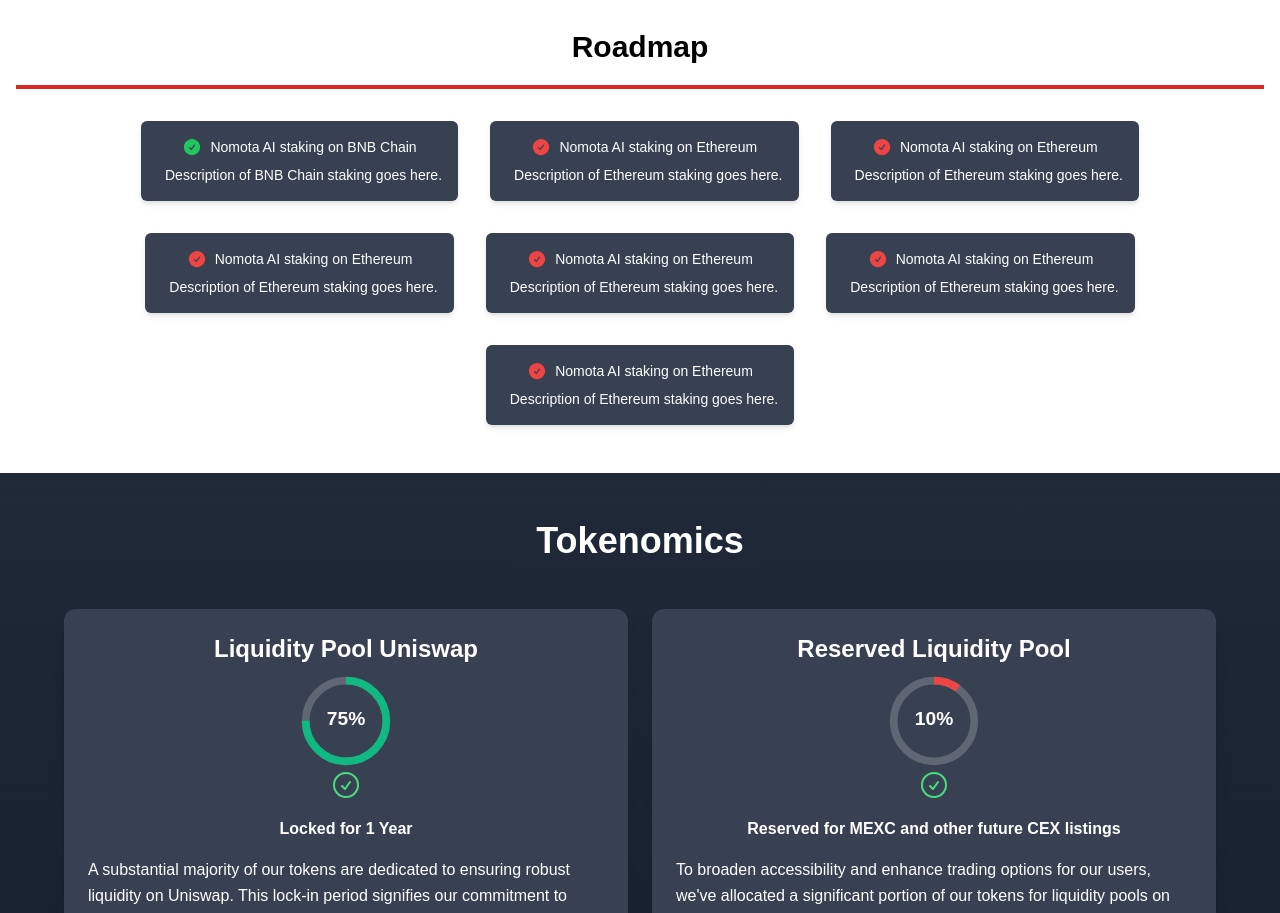
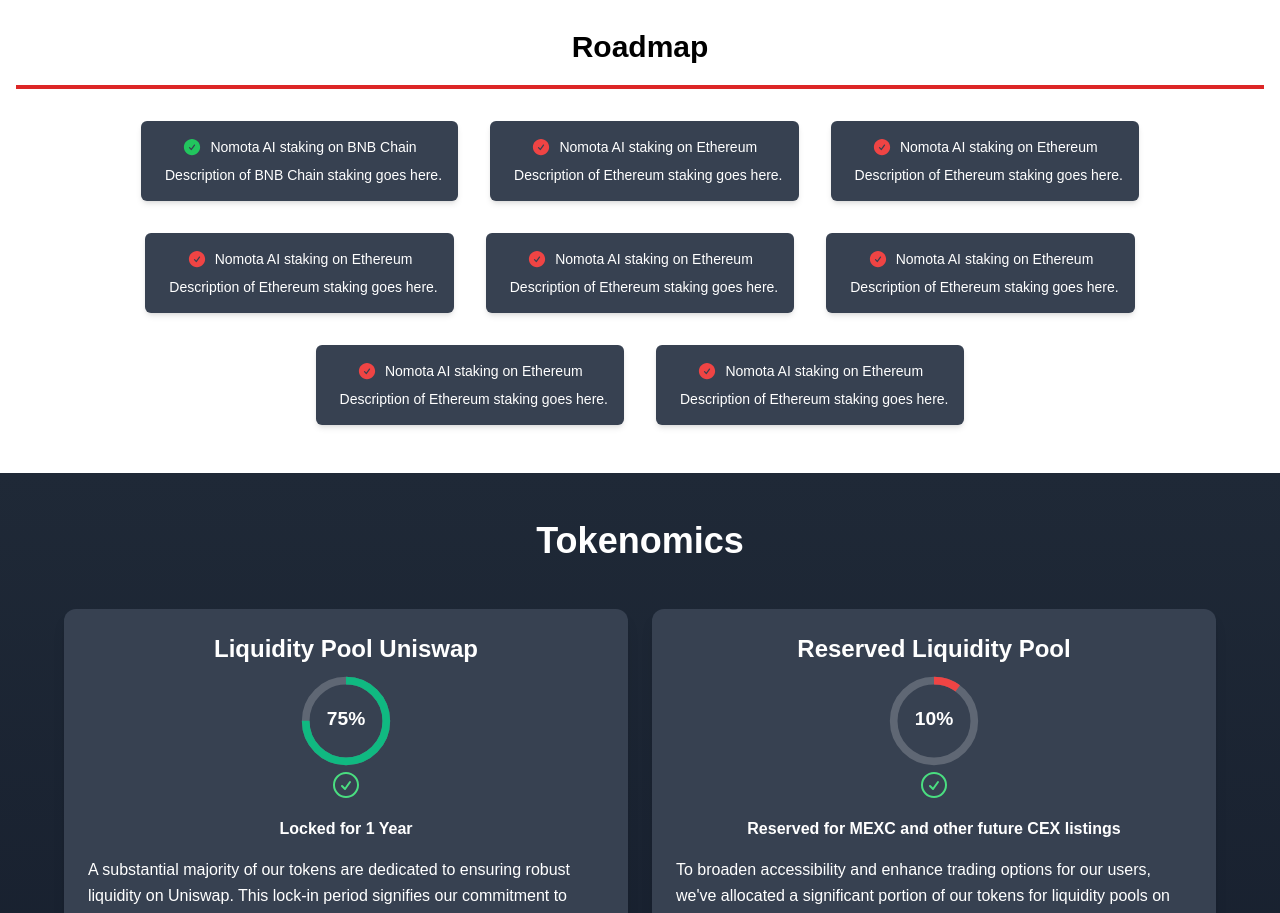
Before and after one commit to MohanVarma1965/NomotaAI, a React (Create React App) app: page / in a window 1280 px wide. Shown: the part 2360-3273 px from the top of the page. Built offline with nearby package versions, Linux system fonts and the light colour scheme.

Commit message:
road map changes

```diff
--- a/src/components/Main/Roadmap/index.tsx
+++ b/src/components/Main/Roadmap/index.tsx
@@ -1,5 +1,54 @@
 import React from 'react';
 import { CheckCircleIcon } from '@heroicons/react/24/solid';
+
+interface Milestone {
+  title: string;
+  description: string;
+  iconColor: string;
+}
+
+const milestones: Milestone[] = [
+  {
+    title: 'Nomota AI staking on BNB Chain',
+    description: 'Description of BNB Chain staking goes here.',
+    iconColor: 'text-green-500',
+  },
+  {
+    title: 'Nomota AI staking on Ethereum',
+    description: 'Description of Ethereum staking goes here.',
+    iconColor: 'text-red-500',
+  },
+  {
+    title: 'Nomota AI staking on Ethereum',
+    description: 'Description of Ethereum staking goes here.',
+    iconColor: 'text-red-500',
+  },
+  {
+    title: 'Nomota AI staking on Ethereum',
+    description: 'Description of Ethereum staking goes here.',
+    iconColor: 'text-red-500',
+  },
+  {
+    title: 'Nomota AI staking on Ethereum',
+    description: 'Description of Ethereum staking goes here.',
+    iconColor: 'text-red-500',
+  },
+  {
+    title: 'Nomota AI staking on Ethereum',
+    description: 'Description of Ethereum staking goes here.',
+    iconColor: 'text-red-500',
+  },
+  {
+    title: 'Nomota AI staking on Ethereum',
+    description: 'Description of Ethereum staking goes here.',
+    iconColor: 'text-red-500',
+  },
+  {
+    title: 'Nomota AI staking on Ethereum',
+    description: 'Description of Ethereum staking goes here.',
+    iconColor: 'text-red-500',
+  },
+];
 
 const Roadmap: React.FC = () => {
   return (
@@ -11,56 +60,18 @@
         <div className="h-1 bg-red-600 w-full my-5" />
       </div>
       <div className="flex flex-col md:flex-row md:flex-wrap justify-center md:items-center gap-8 max-w-6xl mx-auto">
-        <div className="flex flex-col items-center text-sm bg-gray-700 p-4 rounded-md shadow-md space-x-2">
-          <div className="flex items-center space-x-2">
-            <CheckCircleIcon className="h-5 w-5 text-green-500" />
-            <span>Nomota AI staking on BNB Chain</span>
+        {milestones.map((milestone, index) => (
+          <div
+            key={index}
+            className="flex flex-col items-center text-sm bg-gray-700 p-4 rounded-md shadow-md space-x-2"
+          >
+            <div className="flex items-center space-x-2">
+              <CheckCircleIcon className={`h-5 w-5 ${milestone.iconColor}`} />
+              <span>{milestone.title}</span>
+            </div>
+            <p className="mt-2">{milestone.description}</p>
           </div>
-          <p className="mt-2">Description of BNB Chain staking goes here.</p>
-        </div>
-
-        <div className="flex flex-col items-center text-sm bg-gray-700 p-4 rounded-md shadow-md space-x-2">
-          <div className="flex items-center space-x-2">
-            <CheckCircleIcon className="h-5 w-5 text-red-500" />
-            <span>Nomota AI staking on Ethereum</span>
-          </div>
-          <p className="mt-2">Description of Ethereum staking goes here.</p>
-        </div>
-        <div className="flex flex-col items-center text-sm bg-gray-700 p-4 rounded-md shadow-md space-x-2">
-          <div className="flex items-center space-x-2">
-            <CheckCircleIcon className="h-5 w-5 text-red-500" />
-            <span>Nomota AI staking on Ethereum</span>
-          </div>
-          <p className="mt-2">Description of Ethereum staking goes here.</p>
-        </div>
-        <div className="flex flex-col items-center text-sm bg-gray-700 p-4 rounded-md shadow-md space-x-2">
-          <div className="flex items-center space-x-2">
-            <CheckCircleIcon className="h-5 w-5 text-red-500" />
-            <span>Nomota AI staking on Ethereum</span>
-          </div>
-          <p className="mt-2">Description of Ethereum staking goes here.</p>
-        </div>
-        <div className="flex flex-col items-center text-sm bg-gray-700 p-4 rounded-md shadow-md space-x-2">
-          <div className="flex items-center space-x-2">
-            <CheckCircleIcon className="h-5 w-5 text-red-500" />
-            <span>Nomota AI staking on Ethereum</span>
-          </div>
-          <p className="mt-2">Description of Ethereum staking goes here.</p>
-        </div>
-        <div className="flex flex-col items-center text-sm bg-gray-700 p-4 rounded-md shadow-md space-x-2">
-          <div className="flex items-center space-x-2">
-            <CheckCircleIcon className="h-5 w-5 text-red-500" />
-            <span>Nomota AI staking on Ethereum</span>
-          </div>
-          <p className="mt-2">Description of Ethereum staking goes here.</p>
-        </div>
-        <div className="flex flex-col items-center text-sm bg-gray-700 p-4 rounded-md shadow-md space-x-2">
-          <div className="flex items-center space-x-2">
-            <CheckCircleIcon className="h-5 w-5 text-red-500" />
-            <span>Nomota AI staking on Ethereum</span>
-          </div>
-          <p className="mt-2">Description of Ethereum staking goes here.</p>
-        </div>
+        ))}
       </div>
     </div>
   );
```
